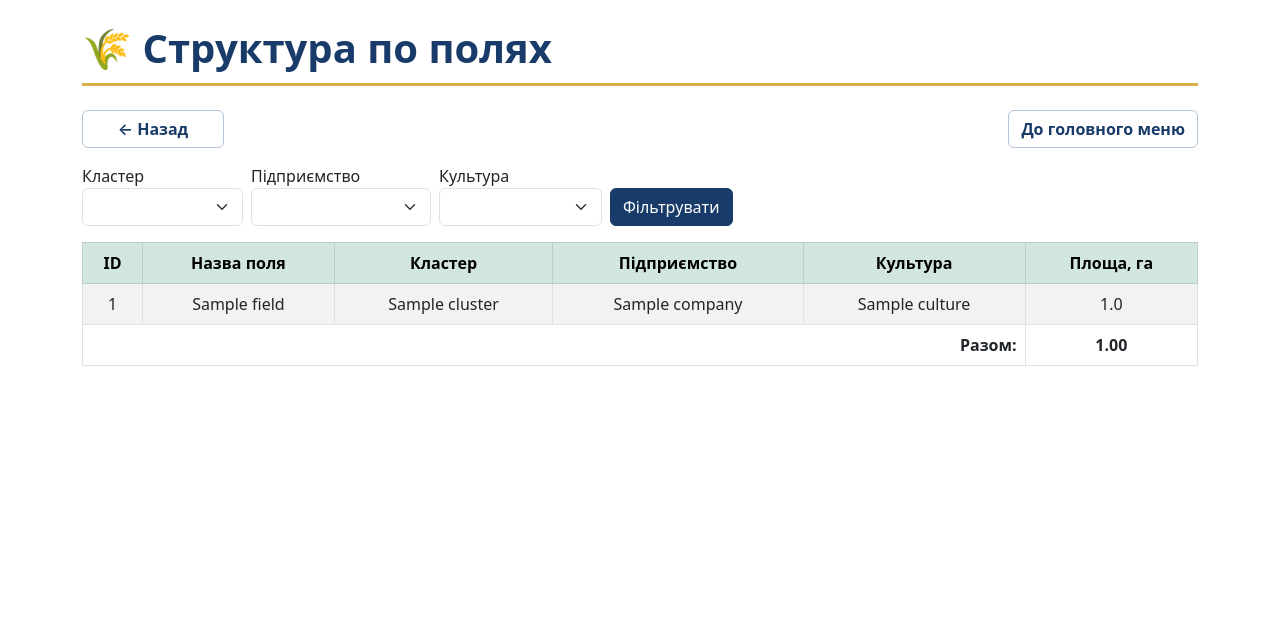
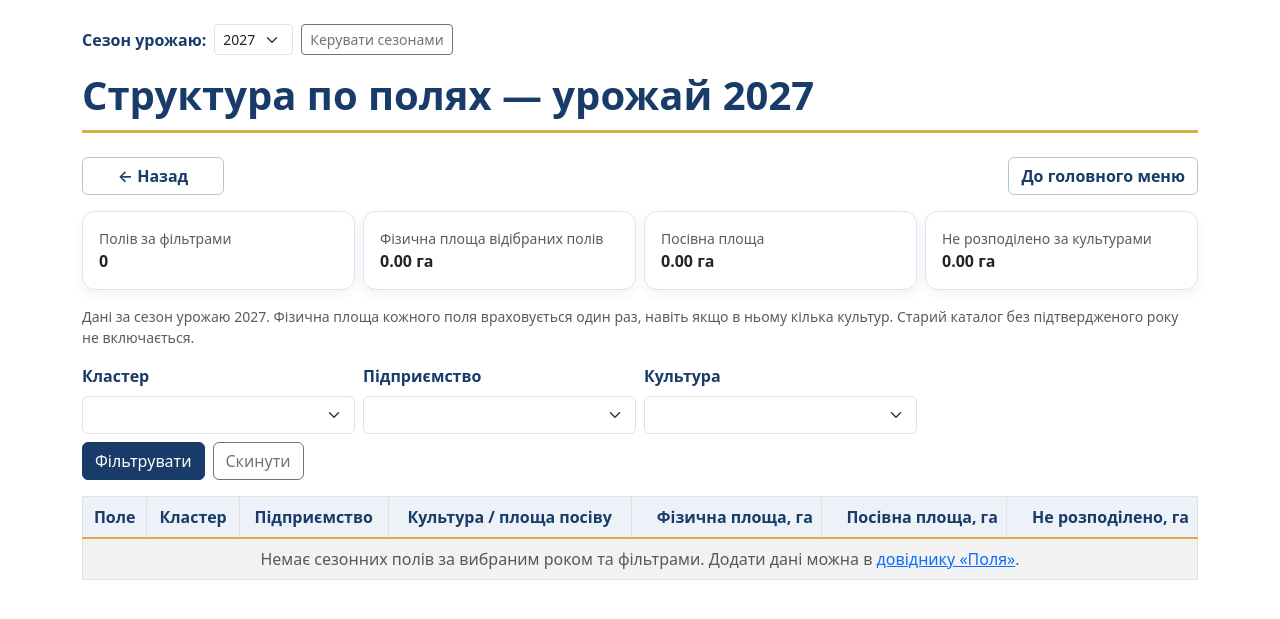
Before and after one commit to maksymvasylyna/agro_erp, a Flask app: page /structure/fields in a window 1280 px wide. Shown: the top 619 px of the page. Run offline with Flask 3, Linux system fonts and the light colour scheme; data comes from the database, SQL or seed files in the repository; tables that the repository leaves empty hold one stand-in row (values such as "Sample post"); some libraries are stand-ins or nearby versions.

Commit message:
feat(structure): show season-specific field areas without double-counting crop splits

```diff
--- a/modules/structure/fields_structure/routes.py
+++ b/modules/structure/fields_structure/routes.py
@@ -1,41 +1,83 @@
-# modules/structure/fields_structure/routes.py
+"""Season-specific, read-only field-area structure.
+
+Physical field area is counted exactly once per seasonal field, even when
+multiple crop plantings occupy the same physical field.
+"""
+from decimal import Decimal
 
 from flask import Blueprint, render_template, request
+from sqlalchemy.orm import joinedload, selectinload
+
 from modules.reference.fields.field_models import Field
-from modules.structure.fields_structure.forms import FieldsStructureFilterForm
+from modules.reference.fields.forms import FieldFilterForm
+from modules.reference.fields.routes import _view_context
+from modules.reference.fields.season_models import FieldPlanting, FieldSeason
 
 fields_structure_bp = Blueprint(
-    'fields_structure',
-    __name__,
-    template_folder='templates'
+    "fields_structure", __name__, template_folder="templates"
 )
 
-@fields_structure_bp.route('/structure/fields')
+
+@fields_structure_bp.route("/structure/fields")
 def index():
-    filter_form = FieldsStructureFilterForm(request.args)
+    ctx = _view_context()  # Same session-selected harvest year as the Fields directory.
+    season = ctx["season"]
+    filter_form = FieldFilterForm(request.args)
+    culture_id = filter_form.culture.data.id if filter_form.culture.data else None
 
-    query = Field.query
+    items = []
+    total_area = Decimal("0.00")
+    total_planted = Decimal("0.00")
+    total_unallocated = Decimal("0.00")
 
-    if filter_form.cluster.data:
-        query = query.filter_by(cluster_id=filter_form.cluster.data.id)
-    if filter_form.company.data:
-        query = query.filter_by(company_id=filter_form.company.data.id)
-    if filter_form.culture.data:
-        query = query.filter_by(culture_id=filter_form.culture.data.id)
+    if season is not None:
+        query = (
+            FieldSeason.query
+            .join(Field, FieldSeason.field_id == Field.id)
+            .options(
+                joinedload(FieldSeason.field),
+                joinedload(FieldSeason.cluster),
+                joinedload(FieldSeason.company),
+                selectinload(FieldSeason.plantings).joinedload(FieldPlanting.culture),
+            )
+            .filter(FieldSeason.season_id == season.id)
+        )
+        if filter_form.cluster.data:
+            query = query.filter(FieldSeason.cluster_id == filter_form.cluster.data.id)
+        if filter_form.company.data:
+            query = query.filter(FieldSeason.company_id == filter_form.company.data.id)
+        if culture_id is not None:
+            query = query.filter(
+                FieldSeason.plantings.any(FieldPlanting.culture_id == culture_id)
+            )
 
-    fields = query.order_by(Field.name).all()
-
-    # ✅ Підсумок площі
-    total_area = sum(f.area or 0 for f in fields)
-
-    print("🔍 Знайдено полів:", len(fields))
-    print("✅ Сумарна площа:", total_area)
-    for f in fields:
-        print(f.id, f.name, f.area)
+        for field_season in query.order_by(
+            FieldSeason.cluster_id, FieldSeason.company_id, Field.name
+        ).all():
+            visible_plantings = [
+                planting for planting in field_season.plantings
+                if culture_id is None or planting.culture_id == culture_id
+            ]
+            visible_planted = sum(
+                (planting.area for planting in visible_plantings), Decimal("0.00")
+            )
+            items.append({
+                "field_season": field_season,
+                "plantings": visible_plantings,
+                "visible_planted": visible_planted,
+            })
+            # Never sum the physical field area separately for each crop.
+            total_area += field_season.area
+            total_planted += visible_planted
+            total_unallocated += field_season.unallocated_area
 
     return render_template(
-        'fields_structure/index.html',
+        "fields_structure/index.html",
+        **ctx,
         filter_form=filter_form,
-        items=fields,
-        total_area=total_area
+        items=items,
+        total_area=total_area,
+        total_planted=total_planted,
+        total_unallocated=total_unallocated,
+        culture_filtered=culture_id is not None,
     )
--- a/modules/structure/fields_structure/templates/fields_structure/index.html
+++ b/modules/structure/fields_structure/templates/fields_structure/index.html
@@ -1,71 +1,127 @@
 {% extends 'reference/_index_base.html' %}
+{% from 'base.html' import erp_season_controls with context %}
 
-{# 📌 Заголовок сторінки та header #}
 {% block title_text %}Структура по полях{% endblock %}
-{% block header_text %}🌾 Структура по полях{% endblock %}
-
-{# ⬅️ Кнопка Назад веде на головну структури #}
+{% block header_text %}Структура по полях{% if active_year %} — урожай {{ active_year }}{% endif %}{% endblock %}
 {% block back_url %}{{ url_for('structure.index') }}{% endblock %}
 
-{# ✅ Текст кнопки залишаємо стандартним: ⬅️ Назад #}
+{% block page_top %}
+  {{ erp_season_controls(seasons, active_year, url_for('fields.select_season'), url_for('fields.seasons_manager'), request.full_path.rstrip('?')) }}
+{% endblock %}
 
-{# 🔍 Форма фільтрації #}
+{% block before_table %}
+  {% if season %}
+    <div class="row g-2 mb-3">
+      <div class="col-md-3"><div class="card card-body erp-form-card h-100">
+        <span class="text-muted small">Полів за фільтрами</span>
+        <strong>{{ items|length }}</strong>
+      </div></div>
+      <div class="col-md-3"><div class="card card-body erp-form-card h-100">
+        <span class="text-muted small">Фізична площа відібраних полів</span>
+        <strong>{{ '%.2f'|format(total_area) }} га</strong>
+      </div></div>
+      <div class="col-md-3"><div class="card card-body erp-form-card h-100">
+        <span class="text-muted small">{{ 'Посівна площа вибраної культури' if culture_filtered else 'Посівна площа' }}</span>
+        <strong>{{ '%.2f'|format(total_planted) }} га</strong>
+      </div></div>
+      {% if not culture_filtered %}
+        <div class="col-md-3"><div class="card card-body erp-form-card h-100">
+          <span class="text-muted small">Не розподілено за культурами</span>
+          <strong>{{ '%.2f'|format(total_unallocated) }} га</strong>
+        </div></div>
+      {% endif %}
+    </div>
+    <p class="small text-muted">
+      Дані за сезон урожаю {{ season.year }}. Фізична площа кожного поля враховується один раз,
+      навіть якщо в ньому кілька культур. Старий каталог без підтвердженого року не включається.
+      {% if culture_filtered %}
+        За фільтром культури фізична площа — це повна площа полів, де є ця культура;
+        посівна площа — лише її частина.
+      {% endif %}
+    </p>
+  {% else %}
+    <div class="alert alert-warning">
+      Сезону ще немає. <a href="{{ url_for('fields.seasons_manager') }}">Створити сезон у довіднику «Поля»</a>.
+    </div>
+  {% endif %}
+{% endblock %}
+
 {% block filter_form %}
-<form method="get" class="d-flex flex-wrap mb-3">
-  {{ filter_form.hidden_tag() }}
-  <div class="me-2">
-    {{ filter_form.cluster.label }}
+  <form method="get" action="{{ url_for('fields_structure.index') }}" class="row g-2 align-items-end mb-3">
+    <div class="col-sm-6 col-lg-3">
+      {{ filter_form.cluster.label(class="form-label") }}
       {{ filter_form.cluster(class="form-select") }}
     </div>
-  <div class="me-2">
-    {{ filter_form.company.label }}
+    <div class="col-sm-6 col-lg-3">
+      {{ filter_form.company.label(class="form-label") }}
       {{ filter_form.company(class="form-select") }}
     </div>
-  <div class="me-2">
-    {{ filter_form.culture.label }}
+    <div class="col-sm-6 col-lg-3">
+      {{ filter_form.culture.label(class="form-label") }}
       {{ filter_form.culture(class="form-select") }}
     </div>
-  <div class="me-2 align-self-end">
+    <div class="col-12 d-flex gap-2">
       {{ filter_form.submit(class="btn btn-primary") }}
+      <a href="{{ url_for('fields_structure.index') }}" class="btn btn-outline-secondary">Скинути</a>
     </div>
   </form>
 {% endblock %}
 
-{# ✅ Чиста таблиця #}
 {% block table_content %}
-<table class="table table-bordered table-striped table-hover align-middle">
-  <thead class="table-success text-center">
+  <table class="table table-bordered table-striped table-hover align-middle erp-reference-table">
+    <thead class="text-center">
       <tr>
-      <th class="text-center">ID</th>
-      <th class="text-center">Назва поля</th>
-      <th class="text-center">Кластер</th>
-      <th class="text-center">Підприємство</th>
-      <th class="text-center">Культура</th>
-      <th class="text-center">Площа, га</th>
+        <th>Поле</th>
+        <th>Кластер</th>
+        <th>Підприємство</th>
+        <th>Культура / площа посіву</th>
+        <th class="text-end">Фізична площа, га</th>
+        <th class="text-end">Посівна площа, га</th>
+        {% if not culture_filtered %}<th class="text-end">Не розподілено, га</th>{% endif %}
       </tr>
     </thead>
-  <tbody class="text-center">
-    {% if items %}
-      {% for field in items %}
+    <tbody>
+      {% for item in items %}
+        {% set row = item.field_season %}
         <tr>
-        <td>{{ field.id }}</td>
-        <td>{{ field.name }}</td>
-        <td>{{ field.cluster.name if field.cluster else '' }}</td>
-        <td>{{ field.company.name if field.company else '' }}</td>
-        <td>{{ field.culture.name if field.culture else '' }}</td>
-        <td>{{ field.area }}</td>
-      </tr>
+          <td>
+            <a href="{{ url_for('fields.detail', id=row.field_id) }}">{{ row.field.name }}</a>
+          </td>
+          <td>{{ row.cluster.name }}</td>
+          <td>{{ row.company.name }}</td>
+          <td>
+            {% for planting in item.plantings %}
+              <div>{{ planting.culture.name }} — {{ '%.2f'|format(planting.area) }} га</div>
+            {% else %}
+              <span class="text-muted">Культуру не визначено</span>
             {% endfor %}
-      <!-- ✅ Рядок підсумку -->
-      <tr class="fw-bold">
-        <td colspan="5" class="text-end">Разом:</td>
-        <td>{{ "%.2f"|format(total_area) }}</td>
+          </td>
+          <td class="text-end">{{ '%.2f'|format(row.area) }}</td>
+          <td class="text-end">{{ '%.2f'|format(item.visible_planted) }}</td>
+          {% if not culture_filtered %}
+            <td class="text-end">{{ '%.2f'|format(row.unallocated_area) }}</td>
+          {% endif %}
         </tr>
       {% else %}
         <tr>
-        <td colspan="6">Даних немає</td>
+          <td colspan="{{ 6 if culture_filtered else 7 }}" class="text-muted text-center">
+            Немає сезонних полів за вибраним роком та фільтрами.
+            Додати дані можна в <a href="{{ url_for('fields.index') }}">довіднику «Поля»</a>.
+          </td>
         </tr>
+      {% endfor %}
+    </tbody>
+    {% if items %}
+      <tfoot class="fw-bold">
+        <tr>
+          <td colspan="4" class="text-end">Разом</td>
+          <td class="text-end">{{ '%.2f'|format(total_area) }}</td>
+          <td class="text-end">{{ '%.2f'|format(total_planted) }}</td>
+          {% if not culture_filtered %}
+            <td class="text-end">{{ '%.2f'|format(total_unallocated) }}</td>
           {% endif %}
-  </tbody>
+        </tr>
+      </tfoot>
+    {% endif %}
   </table>
 {% endblock %}
```
Also changed, not shown: tests/test_fields_seasonal.py (+45 -0 lines). Lines whose indentation alone changed are shown as unchanged.
